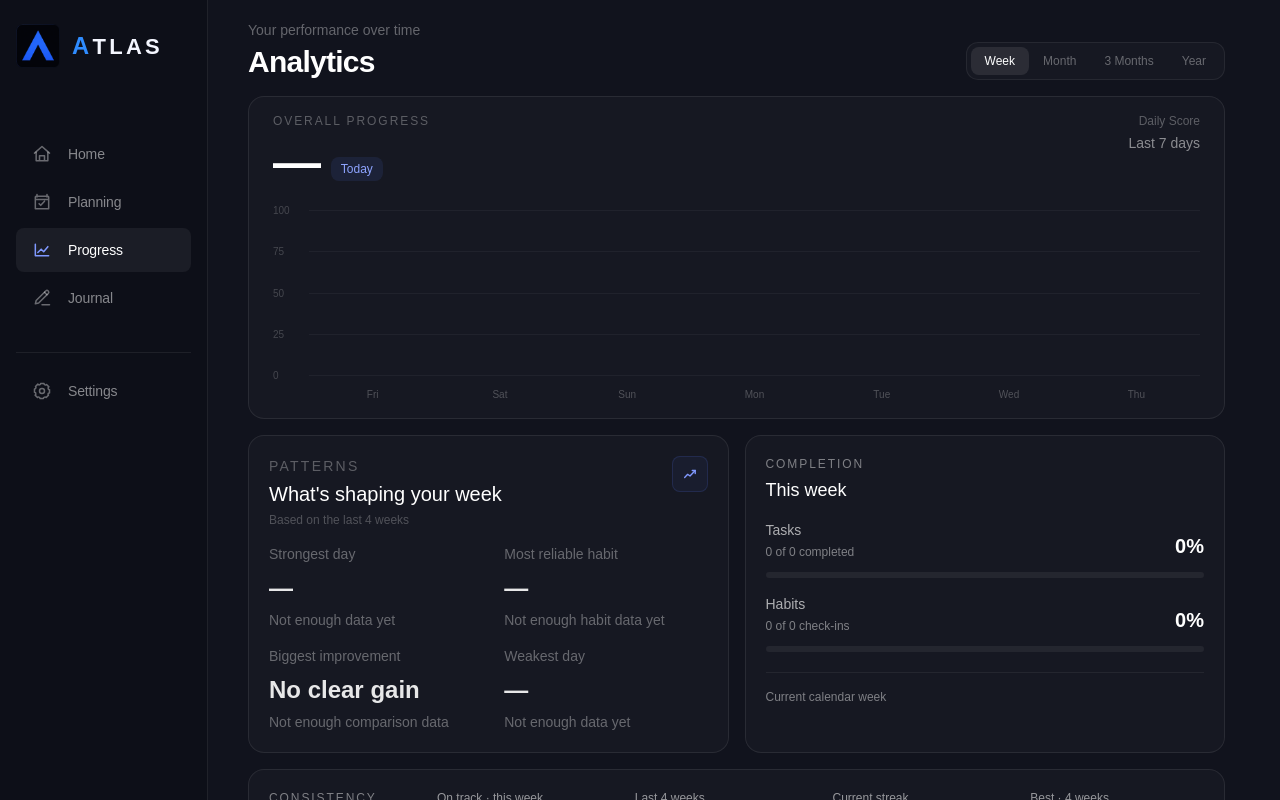
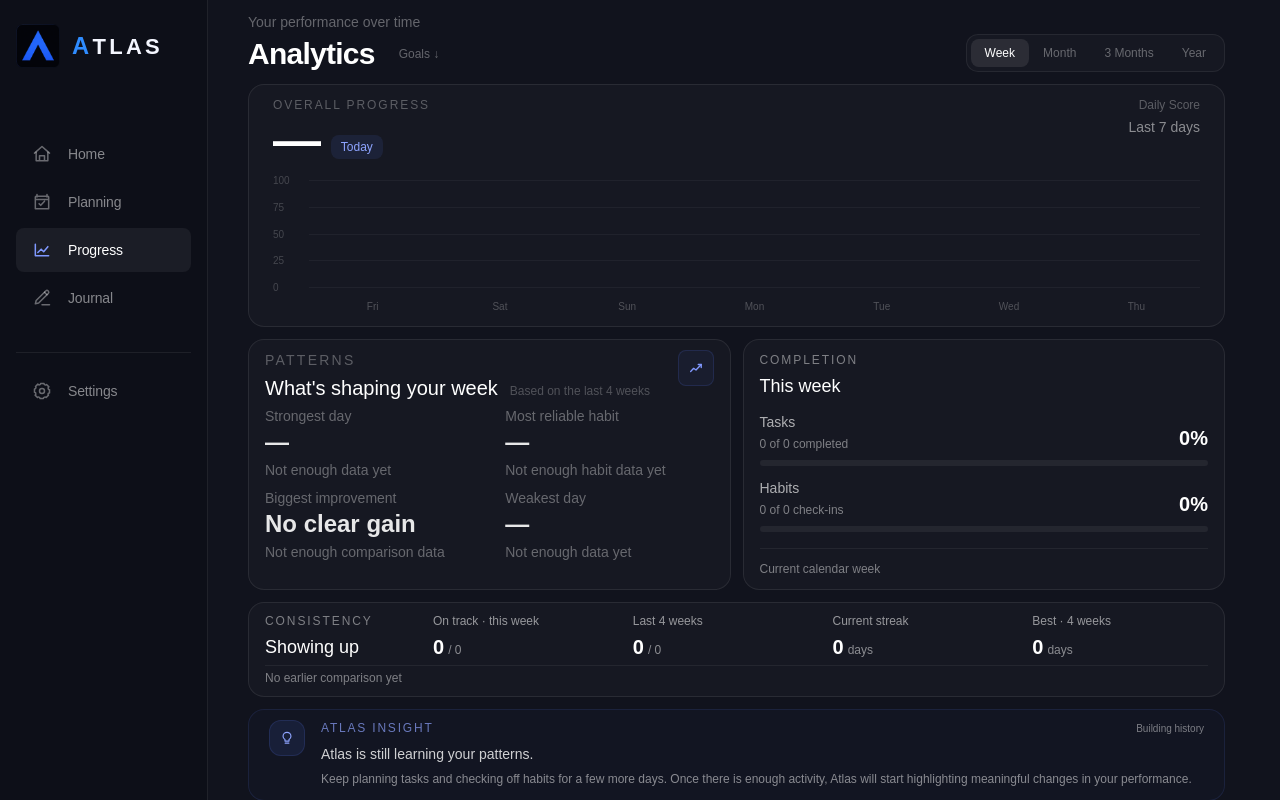
Before and after one commit to HB-16-Manoel/Atlas, a Next.js app: page / in a window 1280 px wide. Both pictures are taken after a click on the button "Progress". Built offline with nearby package versions, Linux system fonts and the light colour scheme; no server answers.

Commit message:
Fit desktop Analytics to usable browser viewport

```diff
--- a/app/components/Progress.tsx
+++ b/app/components/Progress.tsx
@@ -2702,8 +2702,8 @@ export default function Progress({
           md:min-h-full
           md:snap-start
           md:px-10
-          md:pt-5
-          md:pb-8
+          md:pt-3
+          md:pb-2.5
         "
       >
         <div className="flex flex-col gap-4 md:flex-row md:items-end md:justify-between md:gap-0">
@@ -2712,9 +2712,18 @@ export default function Progress({
               Your performance over time
             </p>
 
-            <h2 className="mt-1 text-[1.75rem] font-semibold tracking-[-0.025em] md:text-3xl">
+            <div className="mt-1 flex items-center gap-4">
+              <h2 className="text-[1.75rem] font-semibold tracking-[-0.025em] md:text-3xl">
                 Analytics
               </h2>
+              <button
+                type="button"
+                onClick={() => scrollToSection("goals")}
+                className="hidden rounded-md px-2 py-1 text-xs text-white/35 transition-colors hover:bg-white/[0.04] hover:text-white/70 focus-visible:outline-2 focus-visible:outline-[#7892FF] md:inline-flex"
+              >
+                Goals ↓
+              </button>
+            </div>
           </div>
 
           <nav aria-label="Progress sections" className="flex gap-2 md:hidden">
@@ -2765,14 +2774,14 @@ export default function Progress({
 
         {/* OVERALL PROGRESS */}
 
-        <div className="mt-4 min-w-0 rounded-2xl border border-white/[0.08] bg-white/[0.025] px-4 pb-4 pt-4 md:px-6">
+        <div className="mt-4 min-w-0 rounded-2xl border border-white/[0.08] bg-white/[0.025] px-4 pb-4 pt-4 md:mt-3 md:px-6 md:pb-3 md:pt-3">
           <div className="flex items-start justify-between gap-4">
             <div>
               <p className="text-xs font-medium uppercase tracking-[0.16em] text-white/30">
                 Overall progress
               </p>
 
-              <div className="mt-2.5 flex items-end gap-3">
+              <div className="mt-2.5 flex items-end gap-3 md:mt-1">
                 <span className="text-4xl font-semibold tracking-[-0.045em] md:text-5xl">
                   {
                     overallScore ??
@@ -2801,7 +2810,7 @@ export default function Progress({
             </div>
           </div>
 
-          <div className="relative mt-4 h-[165px] md:h-[180px]">
+          <div className="relative mt-4 h-[165px] md:mt-2 md:h-[122px]">
             <div className="absolute inset-0 flex flex-col justify-between">
               {[
                 "100",
@@ -3020,21 +3029,22 @@ export default function Progress({
 
         {/* PATTERNS + COMPLETION */}
 
-        <div className="mt-4 grid grid-cols-1 gap-4 md:grid-cols-2 md:gap-4">
-          <div className="rounded-2xl border border-white/[0.08] bg-white/[0.025] p-4 md:p-5">
+        <div className="mt-4 grid grid-cols-1 gap-4 md:mt-3 md:grid-cols-2 md:gap-3">
+          <div className="rounded-2xl border border-white/[0.08] bg-white/[0.025] p-4 md:px-4 md:py-2.5">
             <div className="flex items-start justify-between">
               <div>
                 <p className="text-sm font-medium uppercase tracking-[0.16em] text-white/30">
                   Patterns
                 </p>
 
+                <div className="min-[1280px]:flex min-[1280px]:items-baseline min-[1280px]:gap-3">
                   <h3 className="mt-1 text-lg font-medium md:text-xl">
                     What&apos;s shaping your week
                   </h3>
-
-                <p className="mt-1 text-xs text-white/25">
+                  <p className="mt-1 text-xs text-white/25 min-[1280px]:mt-0 min-[1280px]:whitespace-nowrap">
                     Based on the last 4 weeks
                   </p>
+                </div>
               </div>
 
               <div className="flex h-9 w-9 items-center justify-center rounded-lg border border-[#5B7CFF]/15 bg-[#5B7CFF]/[0.06] text-[#8199FF]">
@@ -3063,20 +3073,20 @@ export default function Progress({
               </div>
             </div>
 
-            <div className="mt-4 grid grid-cols-2 gap-x-4 gap-y-5 md:gap-x-8 md:gap-y-4">
+            <div className="mt-4 grid grid-cols-2 gap-x-4 gap-y-5 md:mt-1 md:gap-x-8 md:gap-y-2">
               <div>
                 <p className="text-sm text-white/35">
                   Strongest day
                 </p>
 
-                <p className="mt-2 text-xl font-semibold text-white/90 md:text-2xl">
+                <p className="mt-2 text-xl font-semibold text-white/90 md:mt-0 md:text-2xl">
                   {
                     strongestDay?.name ??
                     "—"
                   }
                 </p>
 
-                <p className="mt-1.5 text-sm text-white/35">
+                <p className="mt-1.5 text-sm text-white/35 md:mt-0.5">
                   {strongestDay
                     ? `Avg. Daily Score ${strongestDay.average}`
                     : "Not enough data yet"}
@@ -3088,14 +3098,14 @@ export default function Progress({
                   Most reliable habit
                 </p>
 
-                <p className="mt-2 break-words text-xl font-semibold text-white/90 md:truncate md:text-2xl">
+                <p className="mt-2 break-words text-xl font-semibold text-white/90 md:mt-0 md:truncate md:text-2xl">
                   {
                     mostReliableHabit?.name ??
                     "—"
                   }
                 </p>
 
-                <p className="mt-1.5 text-sm text-white/35">
+                <p className="mt-1.5 text-sm text-white/35 md:mt-0.5">
                   {mostReliableHabit
                     ? `${mostReliableHabit.completed} of ${mostReliableHabit.expected} check-ins · ${mostReliableHabit.completionRate}%`
                     : "Not enough habit data yet"}
@@ -3107,7 +3117,7 @@ export default function Progress({
                   Biggest improvement
                 </p>
 
-                <p className="mt-2 text-xl font-semibold text-white/90 md:text-2xl">
+                <p className="mt-2 text-xl font-semibold text-white/90 md:mt-0 md:text-2xl">
                   {biggestImprovement.category ===
                   "Neither"
                     ? "No clear gain"
@@ -3115,7 +3125,7 @@ export default function Progress({
                 </p>
 
                 <p
-                  className={`mt-1.5 text-sm font-medium ${
+                  className={`mt-1.5 text-sm font-medium md:mt-0.5 ${
                     biggestImprovement.difference >
                     0
                       ? "text-[#8199FF]"
@@ -3137,14 +3147,14 @@ export default function Progress({
                   Weakest day
                 </p>
 
-                <p className="mt-2 text-xl font-semibold text-white/90 md:text-2xl">
+                <p className="mt-2 text-xl font-semibold text-white/90 md:mt-0 md:text-2xl">
                   {
                     weakestDay?.name ??
                     "—"
                   }
                 </p>
 
-                <p className="mt-1.5 text-sm text-white/35">
+                <p className="mt-1.5 text-sm text-white/35 md:mt-0.5">
                   {weakestDay
                     ? `Avg. Daily Score ${weakestDay.average}`
                     : "Not enough data yet"}
@@ -3155,7 +3165,7 @@ export default function Progress({
 
           {/* COMPLETION */}
 
-          <div className="rounded-2xl border border-white/[0.08] bg-white/[0.025] p-4 md:p-5">
+          <div className="rounded-2xl border border-white/[0.08] bg-white/[0.025] p-4 md:px-4 md:py-3">
             <p className="text-xs font-medium uppercase tracking-[0.16em] text-white/30 md:text-white/45">
               Completion
             </p>
@@ -3164,7 +3174,7 @@ export default function Progress({
               This week
             </h3>
 
-            <div className="mt-4 space-y-4">
+            <div className="mt-4 space-y-4 md:mt-3 md:space-y-3">
               <div>
                 <div className="flex items-end justify-between">
                   <div>
@@ -3186,7 +3196,7 @@ export default function Progress({
                   </span>
                 </div>
 
-                <div className="mt-3 h-1.5 overflow-hidden rounded-full bg-white/[0.06]">
+                <div className="mt-3 h-1.5 overflow-hidden rounded-full bg-white/[0.06] md:mt-2">
                   <div
                     className="h-full rounded-full bg-[#5B7CFF] transition-[width] duration-500 ease-out"
 
@@ -3221,7 +3231,7 @@ export default function Progress({
                   </span>
                 </div>
 
-                <div className="mt-3 h-1.5 overflow-hidden rounded-full bg-white/[0.06]">
+                <div className="mt-3 h-1.5 overflow-hidden rounded-full bg-white/[0.06] md:mt-2">
                   <div
                     className="h-full rounded-full bg-[#5B7CFF] transition-[width] duration-500 ease-out"
 
@@ -3236,26 +3246,26 @@ export default function Progress({
               </div>
             </div>
 
-            <div className="mt-5 border-t border-white/[0.06] pt-4">
+            <div className="mt-5 border-t border-white/[0.06] pt-4 md:mt-4 md:pt-3">
               <p className="text-xs text-white/30 md:text-white/45">
                 Current calendar week
               </p>
             </div>
           </div>
-          <div data-consistency-card className="hidden rounded-2xl border border-white/[0.08] bg-white/[0.025] p-5 md:block md:col-span-2">
+          <div data-consistency-card className="hidden rounded-2xl border border-white/[0.08] bg-white/[0.025] p-5 md:col-span-2 md:block md:px-4 md:py-2.5">
             <div className="flex items-start gap-6">
             <div className="w-36 shrink-0">
               <p className="text-xs font-medium uppercase tracking-[0.16em] text-white/45">Consistency</p>
               <h3 className="mt-1 text-lg font-medium">Showing up</h3>
             </div>
-            <dl className="grid min-w-0 flex-1 grid-cols-2 gap-x-6 gap-y-4 lg:grid-cols-4">
-              <div><dt className="text-xs text-white/55">On track · this week</dt><dd className="mt-2 text-xl font-semibold">{onTrackDays}<span className="ml-1 text-xs font-normal text-white/50">/ {plannedDayCount}</span></dd></div>
-              <div><dt className="text-xs text-white/55">Last 4 weeks</dt><dd className="mt-2 text-xl font-semibold">{last28OnTrack}<span className="ml-1 text-xs font-normal text-white/50">/ {last28PlannedDays.length}</span></dd></div>
-              <div><dt className="text-xs text-white/55">Current streak</dt><dd className="mt-2 text-xl font-semibold">{currentStreak}<span className="ml-1 text-xs font-normal text-white/50">days</span></dd></div>
-              <div><dt className="text-xs text-white/55">Best · 4 weeks</dt><dd className="mt-2 text-xl font-semibold">{bestStreak}<span className="ml-1 text-xs font-normal text-white/50">days</span></dd></div>
+            <dl className="grid min-w-0 flex-1 grid-cols-2 gap-x-6 gap-y-4 md:gap-y-2 lg:grid-cols-4">
+              <div><dt className="text-xs text-white/55">On track · this week</dt><dd className="mt-1 text-xl font-semibold">{onTrackDays}<span className="ml-1 text-xs font-normal text-white/50">/ {plannedDayCount}</span></dd></div>
+              <div><dt className="text-xs text-white/55">Last 4 weeks</dt><dd className="mt-1 text-xl font-semibold">{last28OnTrack}<span className="ml-1 text-xs font-normal text-white/50">/ {last28PlannedDays.length}</span></dd></div>
+              <div><dt className="text-xs text-white/55">Current streak</dt><dd className="mt-1 text-xl font-semibold">{currentStreak}<span className="ml-1 text-xs font-normal text-white/50">days</span></dd></div>
+              <div><dt className="text-xs text-white/55">Best · 4 weeks</dt><dd className="mt-1 text-xl font-semibold">{bestStreak}<span className="ml-1 text-xs font-normal text-white/50">days</span></dd></div>
             </dl>
             </div>
-            <p className="mt-3 border-t border-white/[0.06] pt-3 text-xs text-white/45">{previous28PlannedDays.length ? (consistencyDifference > 0 ? `↑ ${consistencyDifference} days vs previous 4 weeks` : consistencyDifference < 0 ? `↓ ${Math.abs(consistencyDifference)} days vs previous 4 weeks` : "Same as previous 4 weeks") : "No earlier comparison yet"}</p>
+            <p className="mt-1 border-t border-white/[0.06] pt-1 text-xs text-white/45">{previous28PlannedDays.length ? (consistencyDifference > 0 ? `↑ ${consistencyDifference} days vs previous 4 weeks` : consistencyDifference < 0 ? `↓ ${Math.abs(consistencyDifference)} days vs previous 4 weeks` : "Same as previous 4 weeks") : "No earlier comparison yet"}</p>
           </div>
         </div>
 
@@ -3270,7 +3280,7 @@ export default function Progress({
          * REAL ATLAS INSIGHT V1
          * ====================================================== */}
 
-        <div data-atlas-insight className="mt-4 rounded-2xl border border-[#5B7CFF]/12 bg-[#5B7CFF]/[0.025] px-4 py-4 md:mt-4 md:px-5 md:py-4">
+        <div data-atlas-insight className="mt-4 rounded-2xl border border-[#5B7CFF]/12 bg-[#5B7CFF]/[0.025] px-4 py-4 md:mt-3 md:px-5 md:py-2.5">
           <div className="flex items-start gap-3 md:gap-4">
             <div className="flex h-9 w-9 shrink-0 items-center justify-center rounded-xl border border-[#5B7CFF]/15 bg-[#5B7CFF]/10 text-[#8EA4FF]">
               <svg
@@ -3314,7 +3324,7 @@ export default function Progress({
                 }
               </p>
 
-              <p className="mt-1.5 max-w-3xl text-xs leading-relaxed text-white/35 md:text-white/50">
+              <p className="mt-1.5 max-w-3xl text-xs leading-relaxed text-white/35 md:max-w-none md:text-white/50">
                 {
                   atlasInsight.body
                 }
@@ -3330,7 +3340,7 @@ export default function Progress({
             )
           }
 
-          className="mx-auto mt-5 flex min-h-11 items-center gap-2 rounded-lg px-3 py-2 text-xs text-white/35 transition hover:bg-white/[0.03] hover:text-white/45 md:mt-4 md:min-h-0 md:py-1.5 md:text-white/25"
+          className="mx-auto mt-5 flex min-h-11 items-center gap-2 rounded-lg px-3 py-2 text-xs text-white/35 transition hover:bg-white/[0.03] hover:text-white/45 md:hidden"
         >
           <span>
             Goals
--- a/scripts/test-desktop-progress.mjs
+++ b/scripts/test-desktop-progress.mjs
@@ -430,6 +430,9 @@ try {
   for (const [width, height, label] of [
     [1920, 1280, "tall desktop"],
     [1920, 1080, "1080p"],
+    // Reserve 139 px from the 1535×959 screen for Chrome tabs/toolbars and the Windows taskbar.
+    [1535, 820, "1535x959 screen with browser chrome and taskbar"],
+    [1535, 760, "1535x959 screen with extra browser chrome"],
     [1536, 864, "1536x864"],
     [1440, 900, "900p"],
     [1366, 768, "768p"],
@@ -460,6 +463,22 @@ try {
     );
     assert.ok(before.top <= 1, `${label}: Analytics begins at top`);
     const insight = page.locator("[data-atlas-insight]");
+    if (width === 1535) {
+      const analyticsRect = await page.locator('[data-progress-section="analytics"]').boundingBox();
+      const insightRect = await insight.boundingBox();
+      const consistencyRect = await page.locator("[data-consistency-card]").boundingBox();
+      if (height === 820) {
+        assert.ok(insightRect.y + insightRect.height <= height - 4,
+          "1535x959 screen: Atlas Insight must fit above the browser viewport bottom");
+        assert.ok(analyticsRect.height <= height, "target screen: entire Analytics section must fit without scrolling");
+        assert.ok(consistencyRect.y + consistencyRect.height <= insightRect.y,
+          "Consistency and Atlas Insight do not overlap");
+        const chart = await page.locator('[data-progress-section="analytics"] > div:nth-child(2)').boundingBox();
+        assert.ok(chart.height <= 248, "Overall Progress card is roughly a quarter shorter");
+        if (process.env.ATLAS_TEST_SCREENSHOTS)
+          await page.screenshot({ path: `${process.env.ATLAS_TEST_SCREENSHOTS}/analytics-target-1535x820.png` });
+      }
+    }
     if (width === 1536) {
       const consistencyRect = await page.locator("[data-consistency-card]").boundingBox();
       const insightRect = await page.locator("[data-atlas-insight]").boundingBox();
@@ -526,7 +545,7 @@ try {
       await page.screenshot({
         path: `${process.env.ATLAS_TEST_SCREENSHOTS}/analytics-insight-reachable.png`,
       });
-    await page.getByRole("button", { name: "Goals", exact: true }).click();
+    await page.getByRole("button", { name: "Goals ↓", exact: true }).click();
     await pause(150);
     const after = await bounds();
     assert.ok(after.top > 0, `${label}: Goals control scrolls down`);
@@ -583,7 +602,7 @@ try {
       `${name}: graph period changes`,
     );
   }
-  await page.getByRole("button", { name: "Goals", exact: true }).click();
+  await page.getByRole("button", { name: "Goals ↓", exact: true }).click();
   const editedMilestoneCard = page.getByRole("article", { name: "Edited milestone outcome", exact: true });
   await editedMilestoneCard.locator("summary").filter({ hasText: "Details" }).click();
   page.once("dialog", (dialog) => dialog.dismiss());
@@ -630,7 +649,7 @@ try {
     "edits retain revision checks",
   );
   console.log(
-    "PASS: goal creation/editing (both types), validation/server errors, status/selects, milestones, linking, persistence, modal focus/Escape/Cancel, section controls/wheel, seven desktop viewport sizes, chart filters.",
+    "PASS: goal creation/editing (both types), validation/server errors, status/selects, milestones, linking, persistence, modal focus/Escape/Cancel, section controls/wheel, ten desktop viewport sizes, chart filters.",
   );
 } catch (error) {
   console.error(
```
Lines whose indentation alone changed are shown as unchanged.
